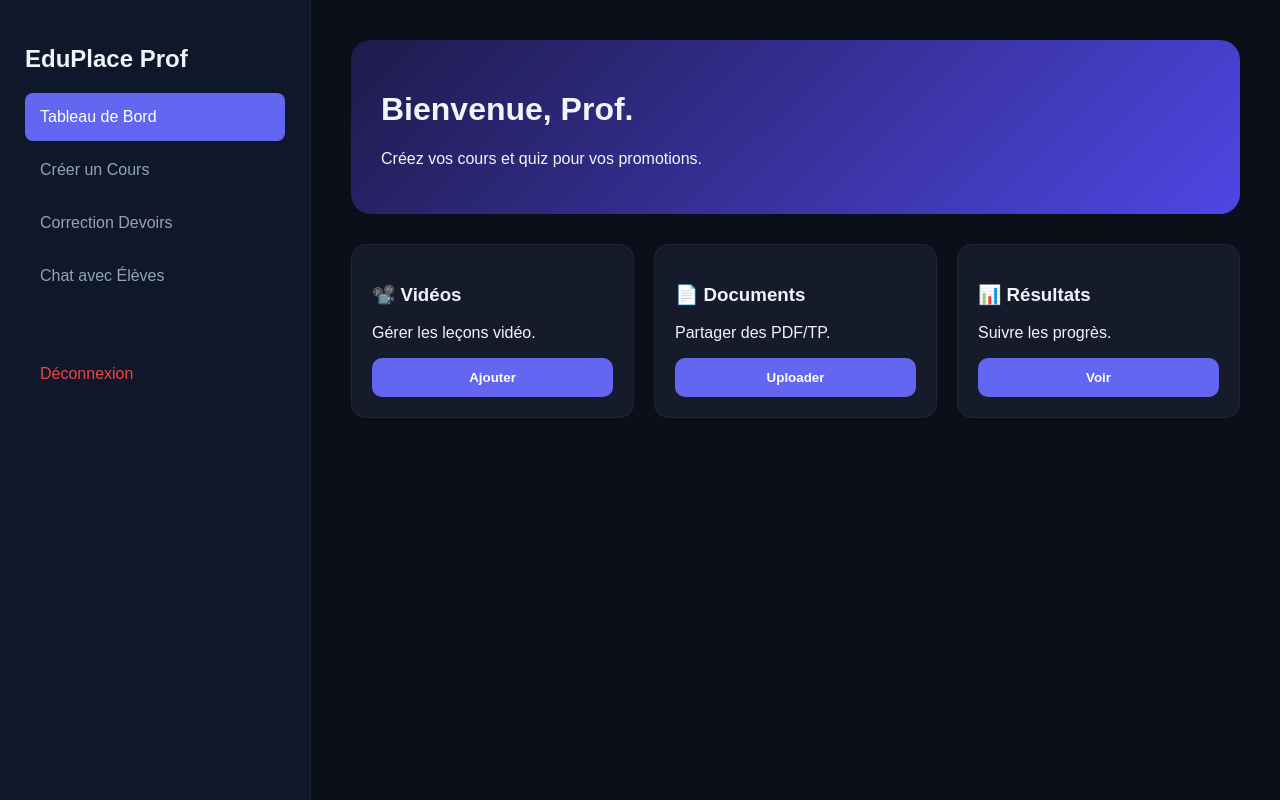
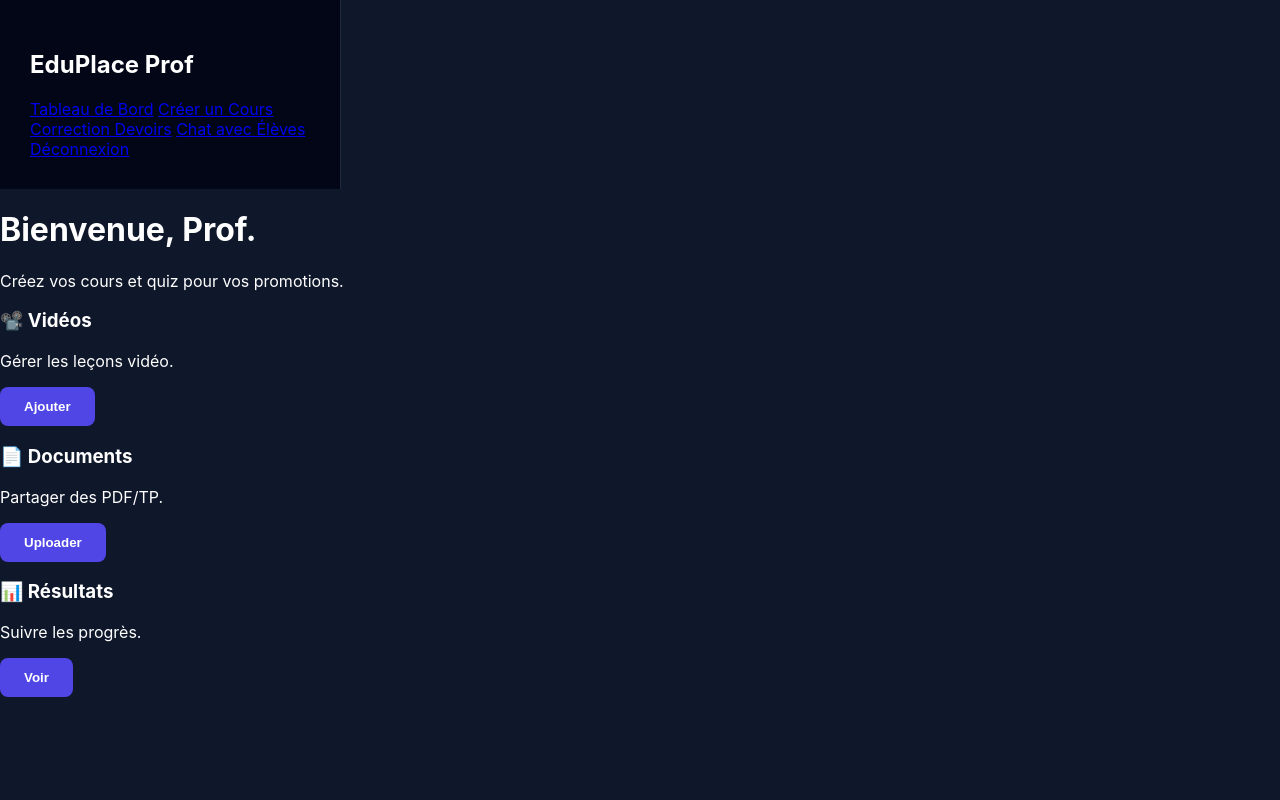
Before and after one commit to julienbanze/EduPlace., a Flask app: template templates/dashboard_enseignant.html in a window 1280 px wide. Run offline with Flask 3, Linux system fonts and the light colour scheme; the template is opened without the code that fills it, so the values that code supplies are empty; some libraries are stand-ins or nearby versions.

Commit message:
Update style.css

```diff
--- a/static/style.css
+++ b/static/style.css
@@ -1,19 +1,15 @@
-:root { --primary: #6366f1; --bg: #0b0f1a; --card: #161b2c; --text: #f1f5f9; }
-body { background: var(--bg); color: var(--text); font-family: 'Poppins', sans-serif; margin: 0; }
+:root { --main: #4f46e5; --dark: #0f172a; --card: #1e293b; }
+body { background: var(--dark); color: white; font-family: 'Inter', sans-serif; margin: 0; }
 
-/* Dashboard Layout */
-.dashboard-container { display: flex; height: 100vh; }
-.sidebar { width: 260px; background: #0f172a; padding: 25px; border-right: 1px solid rgba(255,255,255,0.05); }
-.content { flex: 1; padding: 40px; overflow-y: auto; }
+.container { display: flex; min-height: 100vh; }
+.sidebar { width: 280px; background: #020617; padding: 30px; border-right: 1px solid #1e293b; }
+.main { flex: 1; padding: 40px; }
 
-/* Elements */
-.glass-card { background: linear-gradient(135deg, #1e1b4b, #4f46e5); padding: 30px; border-radius: 20px; margin-bottom: 30px; }
-.card-grid { display: grid; grid-template-columns: repeat(auto-fit, minmax(280px, 1fr)); gap: 20px; }
-.card { background: var(--card); padding: 20px; border-radius: 15px; border: 1px solid rgba(255,255,255,0.05); }
+.course-card { background: var(--card); border-radius: 15px; overflow: hidden; margin-bottom: 20px; transition: 0.3s; }
+.course-card:hover { transform: scale(1.01); box-shadow: 0 10px 30px rgba(0,0,0,0.5); }
+.course-media { height: 180px; background: #334155; display: flex; align-items: center; justify-content: center; }
 
-.btn { background: var(--primary); color: white; border: none; padding: 12px 25px; border-radius: 10px; cursor: pointer; font-weight: 600; width: 100%; transition: 0.3s; }
-.btn:hover { transform: scale(1.02); box-shadow: 0 0 15px var(--primary); }
+.btn { background: var(--main); color: white; border: none; padding: 12px 24px; border-radius: 8px; cursor: pointer; font-weight: 600; text-decoration: none; display: inline-block; }
+.badge { background: #10b981; padding: 5px 12px; border-radius: 20px; font-size: 12px; }
 
-nav a { display: block; color: #94a3b8; text-decoration: none; padding: 15px; border-radius: 8px; margin-bottom: 5px; }
-nav a.active { background: var(--primary); color: white; }
-.logout { color: #ef4444 !important; margin-top: 50px; }
+input, select { background: #1e293b; border: 1px solid #334155; color: white; padding: 12px; border-radius: 8px; width: 100%; margin-bottom: 15px; }
```
